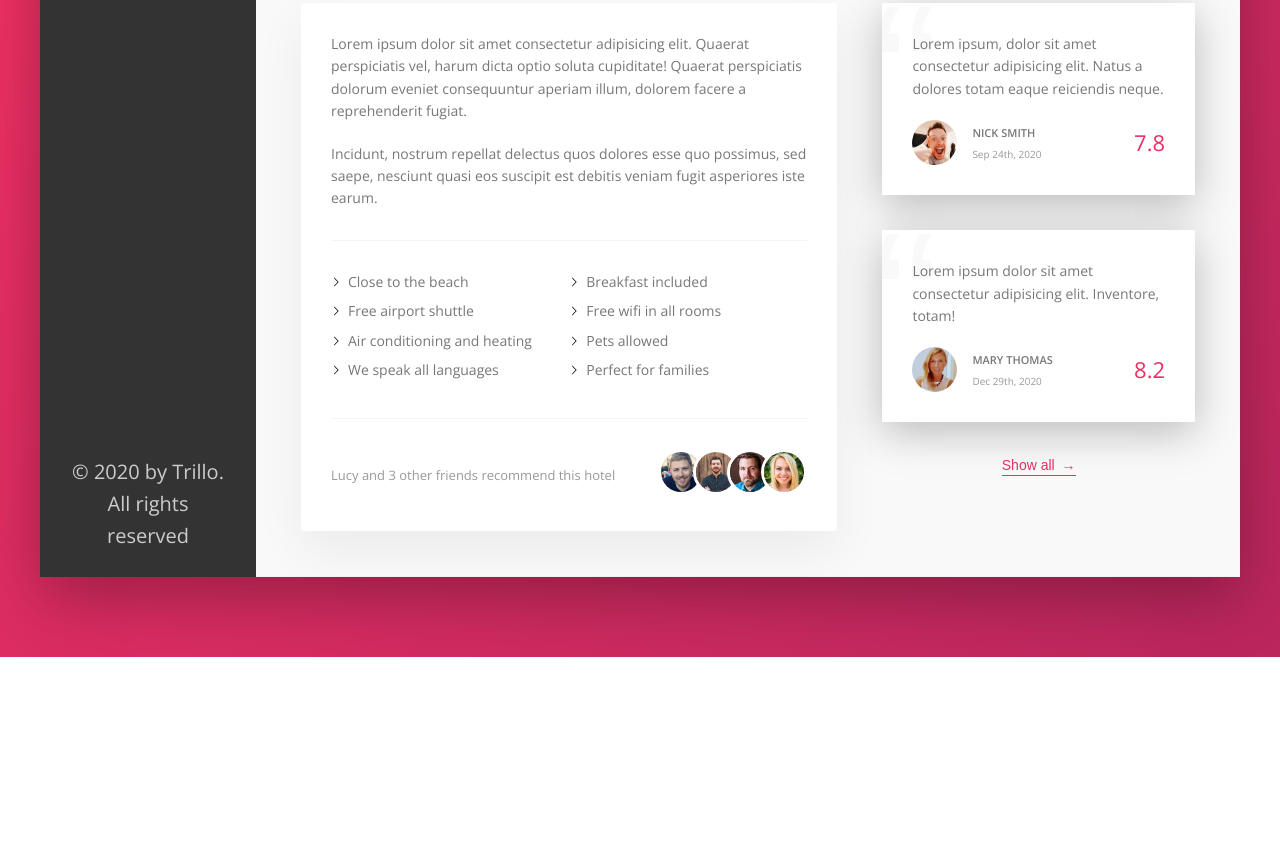
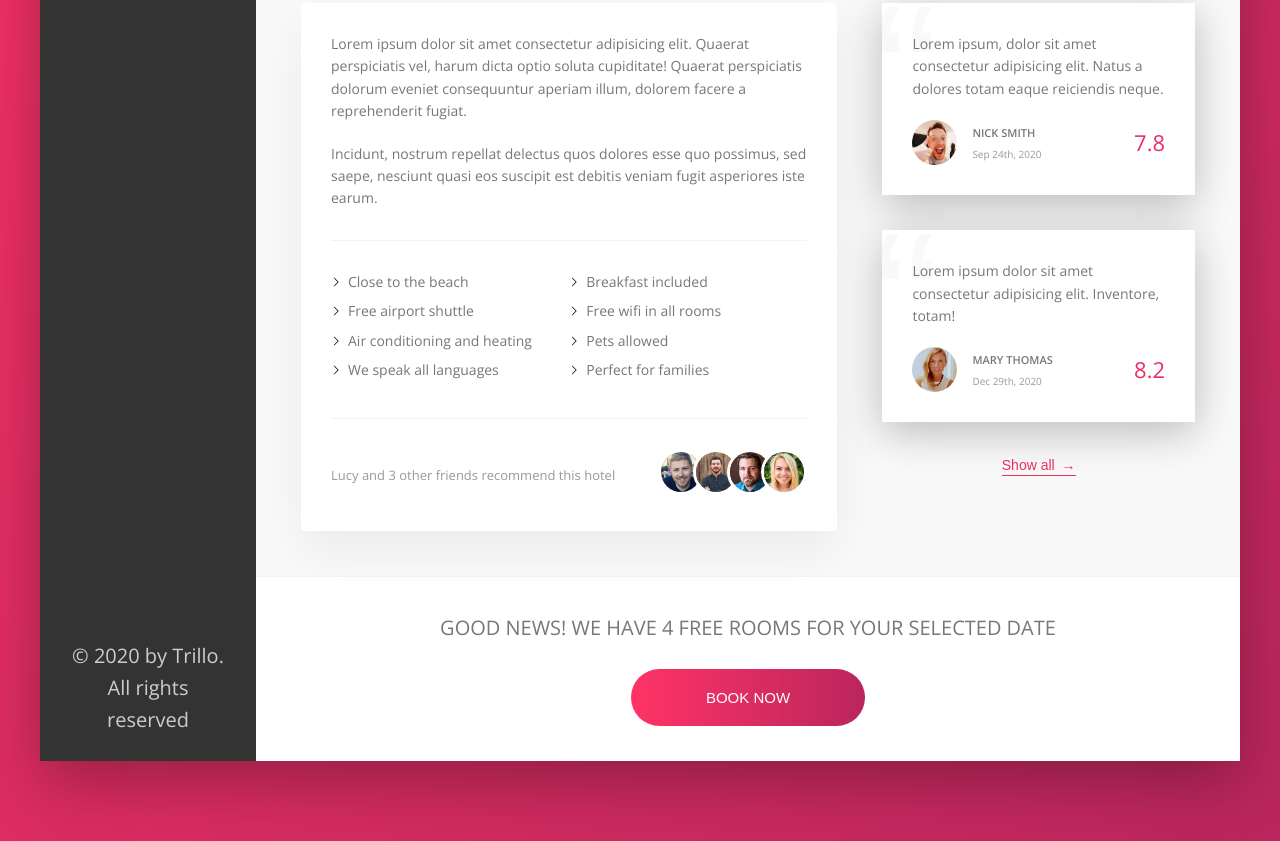
Before and after one commit to KelvinMitaki/FlexBox, a website: page index.html in a window 1280 px wide. Shown: the part 644-1485 px from the top of the page. Before the commit the page ends 1301 px from the top, so only its background shows below. Drawn offline with nearby package versions, Linux system fonts and the light colour scheme.

Commit message:
wired up the app

```diff
--- a/index.html
+++ b/index.html
@@ -139,7 +139,7 @@
               <svg class="overview__icon-location">
                 <use xlink:href="/img/sprite.svg#icon-location-pin"></use>
               </svg>
-              <button class="btn btn-inline">Albufeira, Portugal</button>
+              <button class="btn-inline">Albufeira, Portugal</button>
             </div>
             <div class="overview__rating">
               <div class="overview__rating-average">8.6</div>
@@ -234,10 +234,17 @@
                   <div class="review__rating">8.2</div>
                 </figcaption>
               </figure>
-              <button class="btn btn-inline">
-                Show all <span> &rarr; </span>
-              </button>
+              <button class="btn-inline">Show all <span> &rarr; </span></button>
             </div>
+          </div>
+          <div class="cta">
+            <h2 class="cta__book-now">
+              Good news! We have 4 free rooms for your selected date
+            </h2>
+            <button class="btn">
+              <span class="btn__visible"> Book Now </span>
+              <span class="btn__invisible"> Only 4 rooms left </span>
+            </button>
           </div>
         </main>
       </div>
--- a/sass/_components.scss
+++ b/sass/_components.scss
@@ -370,3 +370,66 @@
     font-family: sans-serif;
   }
 }
+
+.cta {
+  padding: 3.5rem 0;
+  text-align: center;
+  &__book-now {
+    font-size: 2rem;
+    text-transform: uppercase;
+    margin-bottom: 2.5rem;
+    font-weight: 300;
+  }
+}
+
+.btn {
+  font-size: 1.5rem;
+  font-weight: 300;
+  text-transform: uppercase;
+  border-radius: 100px;
+  border: none;
+  background-image: linear-gradient(
+    to right,
+    var(--color-primary-light),
+    var(--color-primary-dark)
+  );
+  position: relative;
+
+  color: #fff;
+  & > * {
+    display: inline-block;
+    transition: all 0.2s;
+    height: 100%;
+    width: 100%;
+  }
+  &__visible {
+    padding: 2rem 7.5rem;
+  }
+  &__invisible {
+    position: absolute;
+    top: -100%;
+    left: 0;
+    padding: 2rem 0;
+    overflow: hidden;
+  }
+  &:hover {
+    cursor: pointer;
+
+    background-image: linear-gradient(
+      to left,
+      var(--color-primary-light),
+      var(--color-primary-dark)
+    );
+  }
+  &:hover &__invisible {
+    top: 0;
+  }
+  &:hover &__visible {
+    transform: translateY(100%);
+  }
+  &:focus {
+    outline: none;
+    animation: pulsate 1s infinite;
+    overflow: hidden;
+  }
+}
```
Also changed, not shown: css/style.css.
